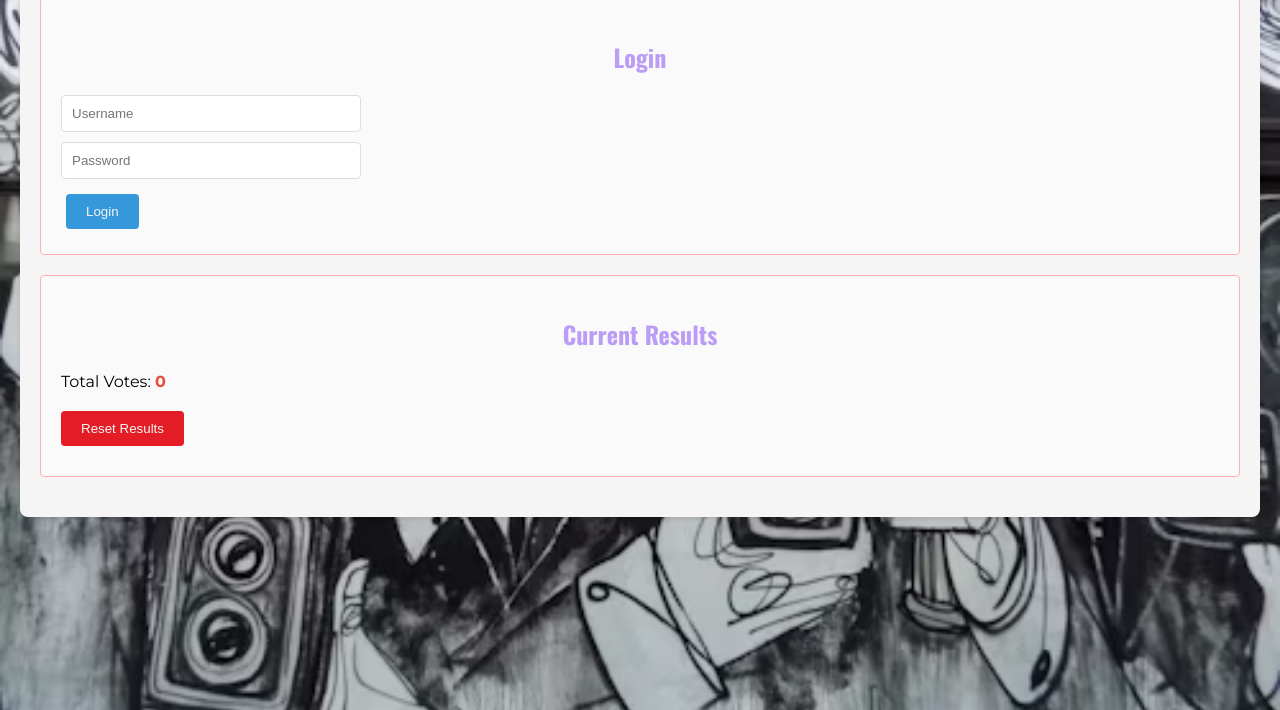
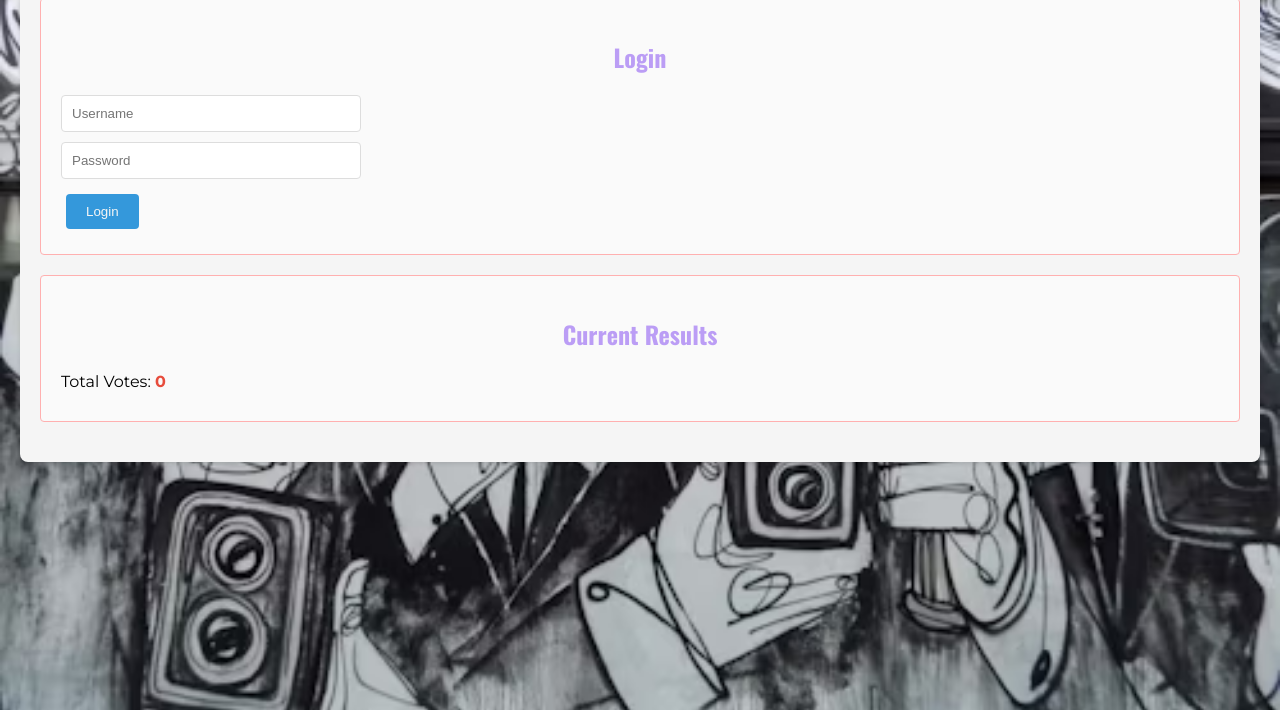
Before and after one commit to MaginaBrian/end-of-phase-1, a website: page index.html in a window 1280 px wide. Shown: the part 130-840 px from the top of the page. Drawn offline with nearby package versions, Linux system fonts and the light colour scheme; no server answers.

Commit message:
changing the delete results button

```diff
--- a/css/style.css
+++ b/css/style.css
@@ -35,9 +35,6 @@ h1,h2 {
     margin-bottom: 20px;
     font-family: var(--header-font);
 }
-
-
-
 
 .login-section, .voting-section, .results-section {
     margin: 20px 0;
@@ -87,22 +84,6 @@ button:hover, .submit-btn:hover {
     background-color: #14DE09;
 }
 
-
-.reset-btn {
-    background-color: var(--tertiary-color);
-    color: var(--primary-white);
-    padding: 10px 20px;
-    border: none;
-    border-radius: 4px;
-    cursor: pointer;
-    transition: background-color 0.3s ease;
-    margin: 10px 0;
-}
-
-.reset-btn:hover {
-    background-color: #14DE09
-}
-
 .results-section p {
     margin: 10px 0;
     font-size: 16px;
--- a/index.html
+++ b/index.html
@@ -27,7 +27,6 @@
             <h2>Current Results</h2>
             <div id="results"></div>
             <p>Total Votes: <span id="totalVotes">0</span></p>
-            <button onclick="resetResults()" class="reset-btn">Reset Results</button>
         </div>
     </div>
     <script src="js/index.js"></script>
--- a/js/index.js
+++ b/js/index.js
@@ -137,27 +137,3 @@ function handleVoteSubmit() {
 
     submitVote(selected.value);
 }
-
-function resetResults() {
-    fetch('http://localhost:3000/votes', {
-        method: 'DELETE',
-        headers: {
-            'Content-Type': 'application/json',
-        }
-    })
-    .then(response => {
-        if (response.ok) {
-
-            votingSystem.votes = {};
-            votingSystem.votedUsers = [];
-            votingSystem.candidates.forEach(candidate => {
-                votingSystem.votes[candidate.name] = 0;
-            });
-            showResults();
-            alert('Voting results have been reset!');
-        } else {
-            alert('Failed to reset voting results!');
-        }
-    })
-    .catch(error => console.error('Error resetting votes:', error));
-}
```
Also changed, not shown: db.json (+12 -0 lines), readme.md (added).
